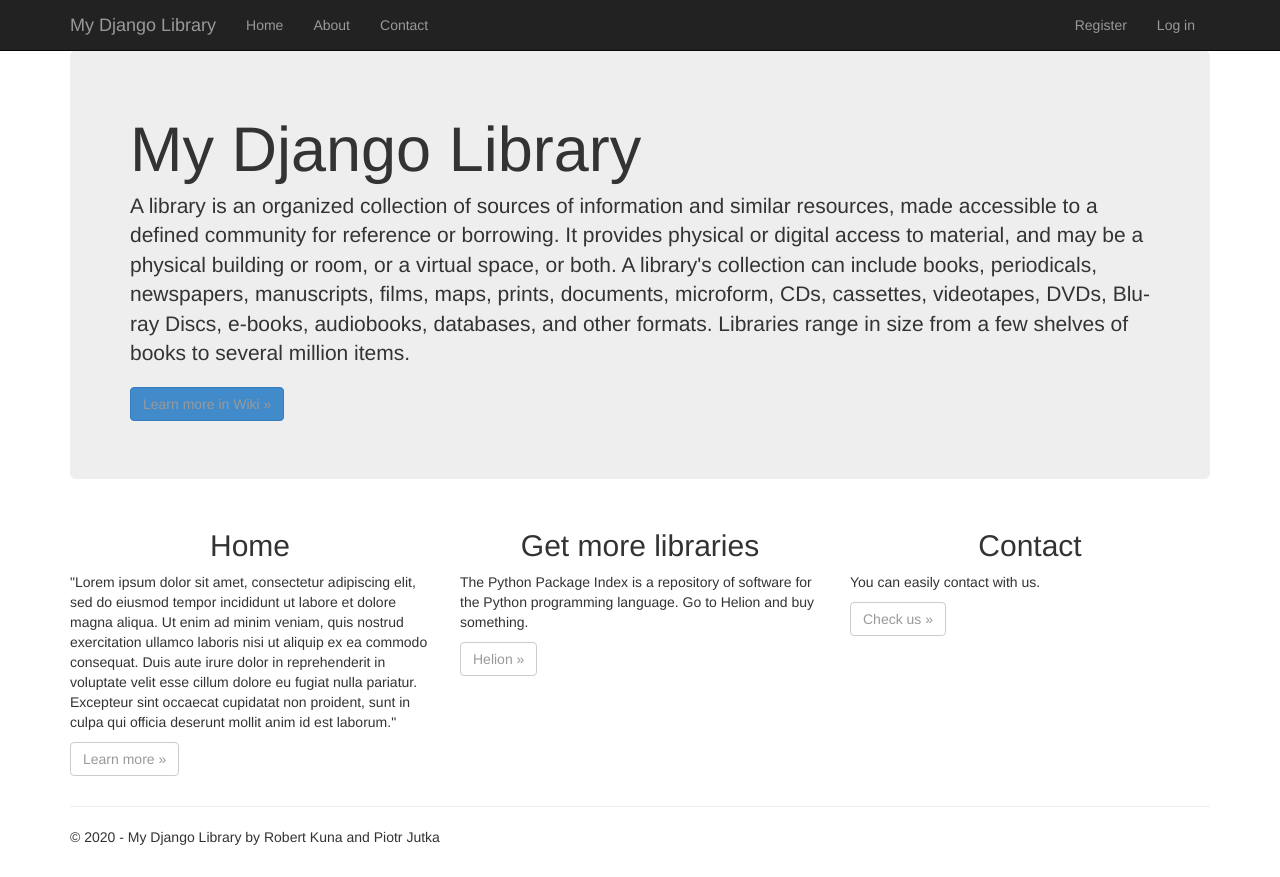
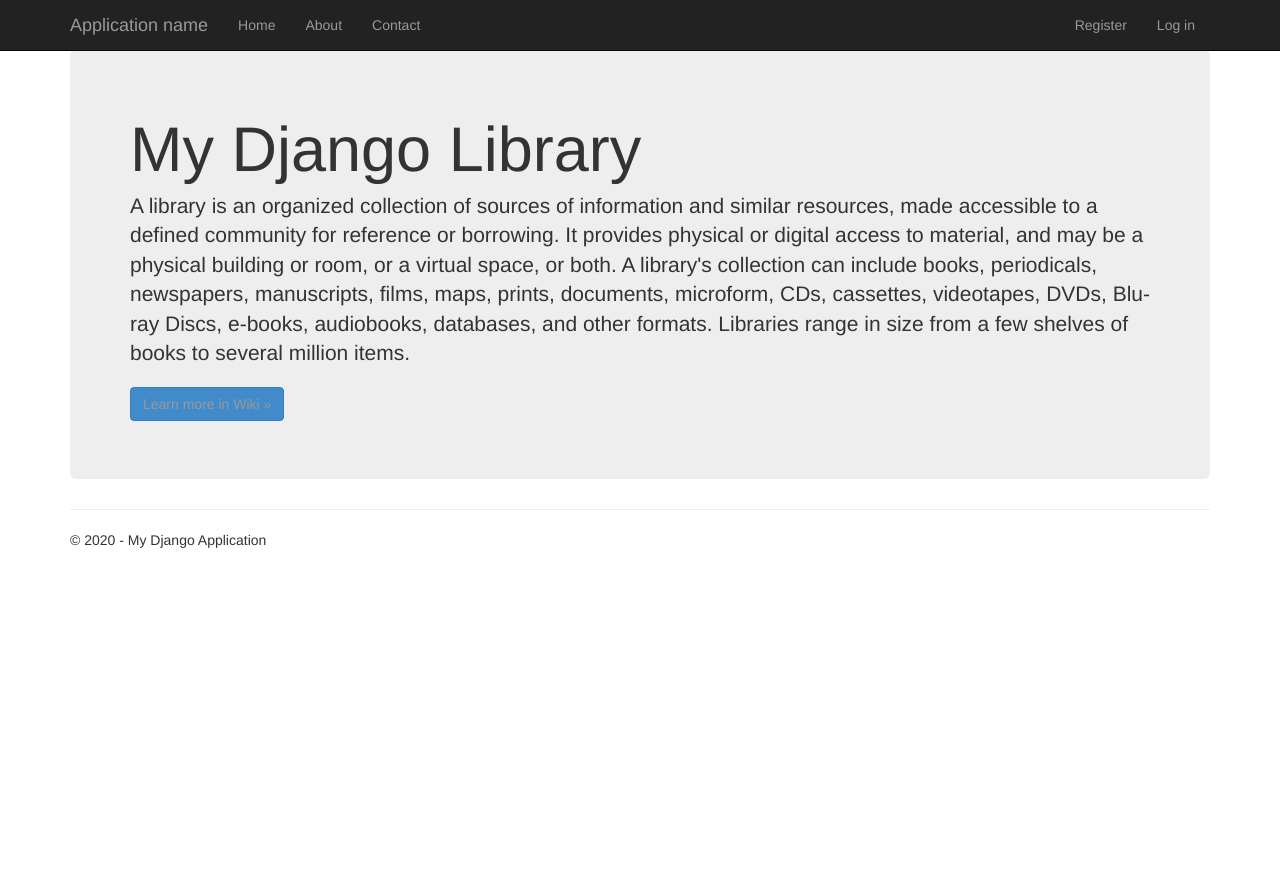
Before and after one commit to XHydro/PSI-Project-2-Django, a Django app: template DjangoWebProject2/app/templates/app/index.html in a window 1280 px wide. After the commit the page ends 548 px from the top, so only its background shows below. Run offline with Django 3.2, Linux system fonts and the light colour scheme; the template is opened without the code that fills it: most values are stand-ins (such as "Sample title", 1, 10 or a date in 2020); parts of the project's set-up code (start-up, migrations or seed data) failed here and were passed over; some libraries are stand-ins or nearby versions.

Commit message:
NOO TO JEST COMMIT Z WŁOCH XD To co pokazywaliśmy na PSI na 1 terminie

```diff
--- a/DjangoWebProject2/app/templates/app/index.html
+++ b/DjangoWebProject2/app/templates/app/index.html
@@ -8,24 +8,4 @@
     <p><a href="http://en.wikipedia.org/wiki/Library" class="btn btn-primary btn-large">Learn more in Wiki &raquo;</a></p>
 </div>
 
-<div class="row">
-    <div class="col-md-4">
-        <h2>Home</h2>
-        <p>
-            "Lorem ipsum dolor sit amet, consectetur adipiscing elit, sed do eiusmod tempor incididunt ut labore et dolore magna aliqua. Ut enim ad minim veniam, quis nostrud exercitation ullamco laboris nisi ut aliquip ex ea commodo consequat. Duis aute irure dolor in reprehenderit in voluptate velit esse cillum dolore eu fugiat nulla pariatur. Excepteur sint occaecat cupidatat non proident, sunt in culpa qui officia deserunt mollit anim id est laborum."
-        </p>
-        <p><a class="btn btn-default" href="/">Learn more &raquo;</a></p>
-    </div>
-    <div class="col-md-4">
-        <h2>Get more libraries</h2>
-        <p>The Python Package Index is a repository of software for the Python programming language. Go to Helion and buy something.</p>
-        <p><a class="btn btn-default" href="http://helion.pl/">Helion &raquo;</a></p>
-    </div>
-    <div class="col-md-4">
-        <h2>Contact</h2>
-        <p>You can easily contact with us.</p>
-        <p><a class="btn btn-default" href="/contact">Check us &raquo;</a></p>
-    </div>
-</div>
-
 {% endblock %}
--- a/DjangoWebProject2/app/templates/app/layout.html
+++ b/DjangoWebProject2/app/templates/app/layout.html
@@ -3,7 +3,7 @@
 <head>
     <meta charset="utf-8" />
     <meta name="viewport" content="width=device-width, initial-scale=1.0">
-    <title>{{ title }} - My Django Library</title>
+    <title>{{ title }} - My Django Application</title>
     {% load staticfiles %}
     <link rel="stylesheet" type="text/css" href="{% static 'app/content/bootstrap.min.css' %}" />
     <link rel="stylesheet" type="text/css" href="{% static 'app/content/site.css' %}" />
@@ -19,7 +19,7 @@
                     <span class="icon-bar"></span>
                     <span class="icon-bar"></span>
                 </button>
-                <a href="/" class="navbar-brand">My Django Library</a>
+                <a href="/" class="navbar-brand">Application name</a>
             </div>
             <div class="navbar-collapse collapse">
                 <ul class="nav navbar-nav">
@@ -34,7 +34,7 @@
 {% block content %}{% endblock %}
         <hr/>
         <footer>
-            <p>&copy; {{ year }} - My Django Library by Robert Kuna and Piotr Jutka</p>
+            <p>&copy; {{ year }} - My Django Application</p>
         </footer>
     </div>
 
--- a/DjangoWebProject2/app/templates/app/layoutpartial.html
+++ b/DjangoWebProject2/app/templates/app/layoutpartial.html
@@ -27,7 +27,6 @@
                     <li><a href="{% url 'about' %}">About</a></li>
                     <li><a href="{% url 'contact' %}">Contact</a></li>
                     {% if user.is_authenticated %}
-                    {% csrf_token %}
                     <li><a href="{% url 'books' %}">Books</a></li>
                     {% endif %}
                 </ul>
--- a/DjangoWebProject2/app/templates/app/navbarpartial.html
+++ b/DjangoWebProject2/app/templates/app/navbarpartial.html
@@ -3,6 +3,6 @@
 <li><a href="{% url 'about' %}">About</a></li>
 <li><a href="{% url 'contact' %}">Contact</a></li>
 {% if user.is_authenticated %}
-    {% csrf_token %}
+    {#{% csrf_token %}#}
     <li><a href="{% url 'books' %}">Books</a></li>
 {% endif %}
```
Also changed, not shown: DjangoWebProject2/db.sqlite3, 4 other files.
